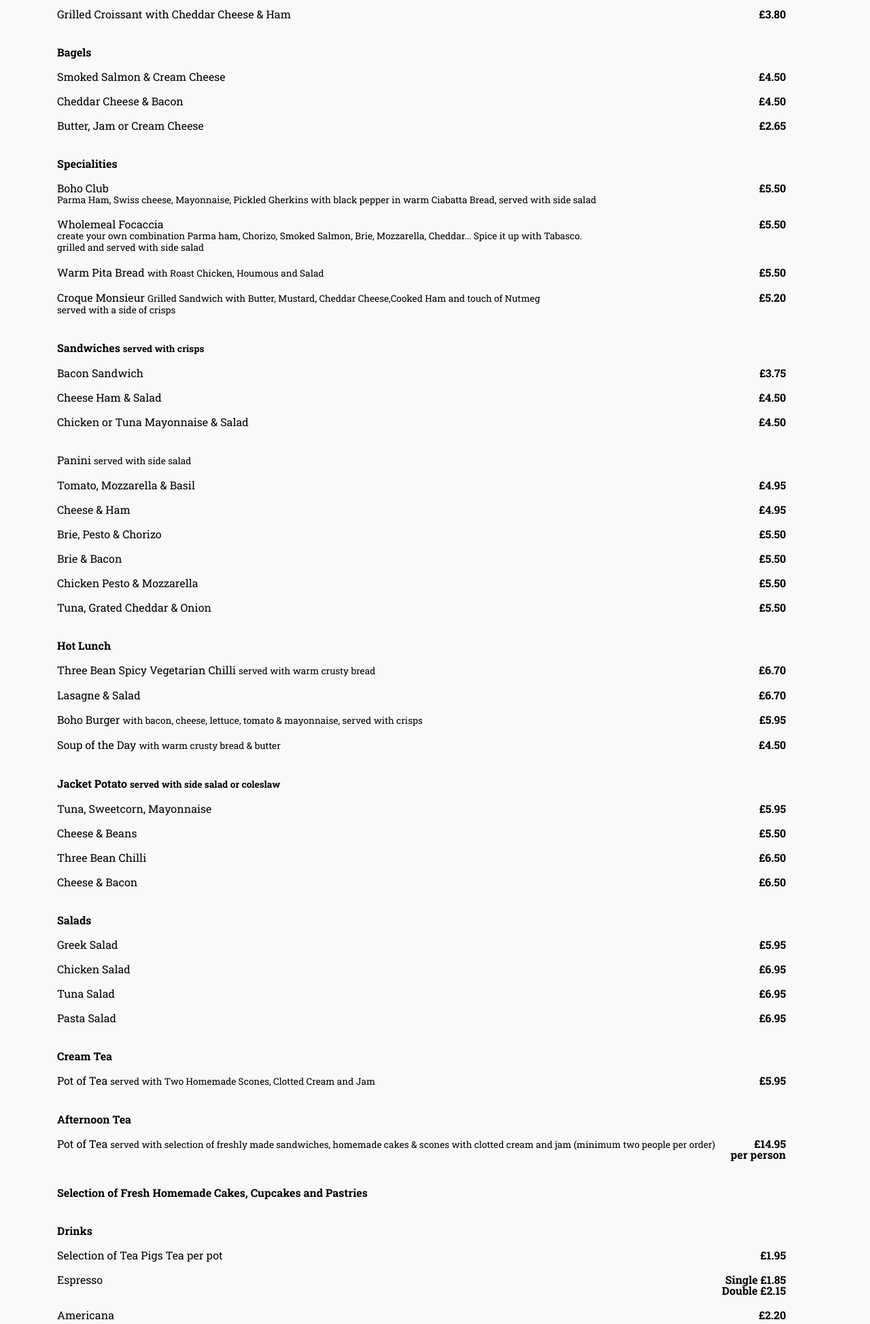
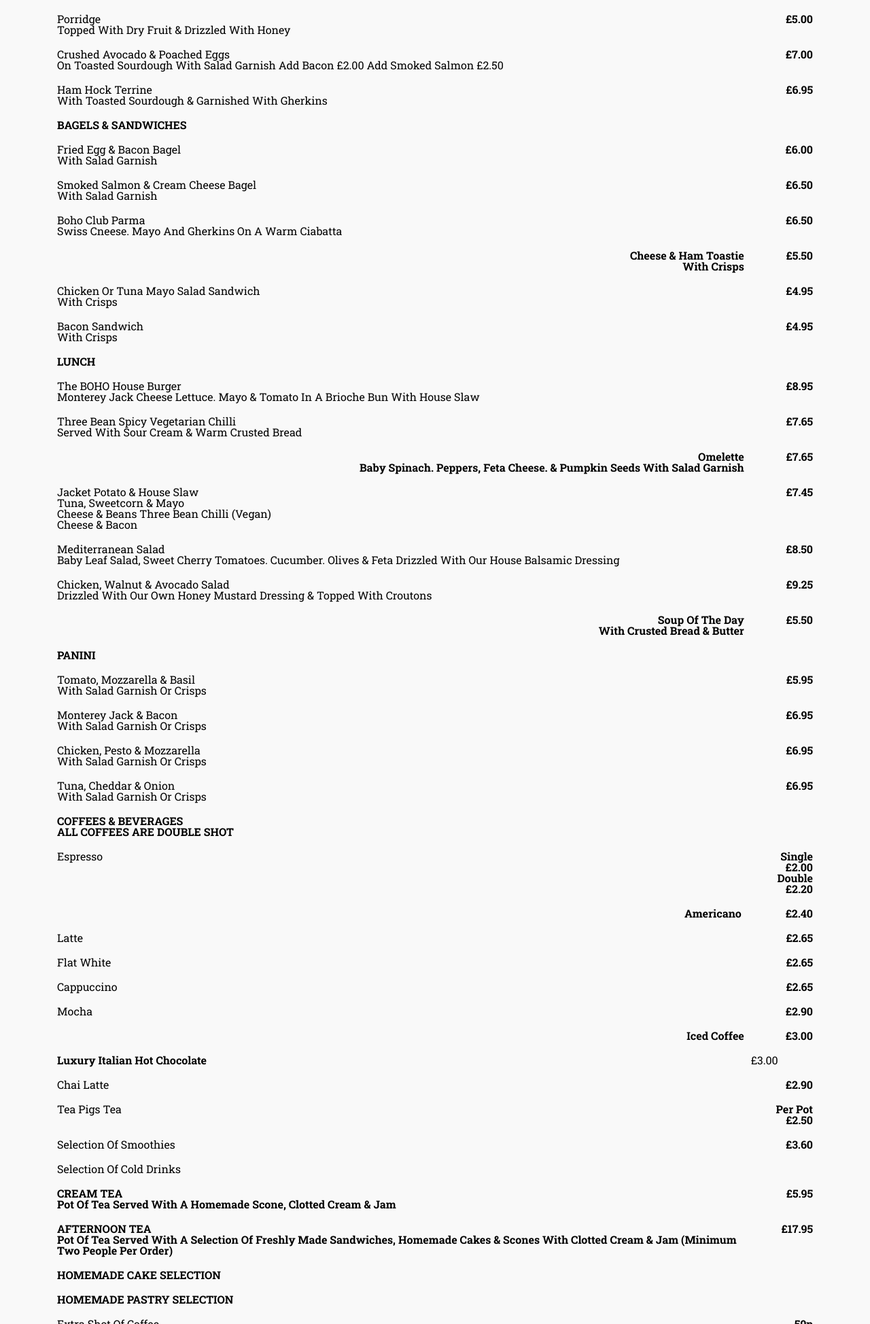
Before and after one commit to bohotearoom/bohotearoom.github.io, a plain HTML site: page menu.html in a window 1280 px wide. Shown: the part 852-2800 px from the top of the page at 68% size. Drawn offline with nearby package versions, Linux system fonts and the light colour scheme.

Commit message:
New menu

```diff
--- a/menu.html
+++ b/menu.html
@@ -78,290 +78,196 @@
                 </div>
             <section id="menu">
 <table class="tg" style="undefined;table-layout: fixed;">
+<tbody>
 <tr>
-    <td class="item__heading">All Day Breakfast &amp; Brunch</td>
+<td class="item__heading">BREAKFAST &amp; BRUNCH</td>
+<td></td>
 </tr>
 <tr>
-    <td class="item__name">Toast or English muffin with Butter, Jam or Marmalade</td>
-    <td class="item__price">£1.75</td>
+<td class="item__name"><strong>English Breakfast</strong><br />Eggs Your Way On Toast. Bacon. Sausage. Beans &amp; Grilled tomato</td>
+<td class="item__price">&pound;8.00</td>
 </tr>
 <tr>
-    <td class="item__name">Porridge with Honey</td>
-    <td class="item__price">£2.95</td>
+<td class="item__name"><strong>Eggs Benedict</strong><br />Poached Eggs Served On English Muffin, Bacon &amp; Hollandaise</td>
+<td class="item__price">&pound;8.00</td>
 </tr>
 <tr>
-    <td class="item__name">English Breakfast<span> (2 poached or fried eggs, bacon, grilled tomato, beans &amp; toast)</span></td>
-    <td class="item__price">£6.50</td>
+<td class="item__name"><strong>Eggs Hemingway</strong><br />Poached Eggs Served On English Muffin. Smoked Salmon &amp; Hollandaise</td>
+<td class="item__price">&pound;8.50</td>
 </tr>
 <tr>
-    <td class="item__name">Smoked Salmon and Scrambled Eggs on Toast</td>
-    <td class="item__price">£6.50</td>
+<td class="item__name"><strong>Scrambled Eggs On Toast<br /></strong>Add Bacon &pound;2.00 Add Smoked Salmon &pound;2.50 Add Avocado &pound;1.50<strong><br /></strong></td>
+<td class="item__price">&pound;5.50</td>
 </tr>
 <tr>
-    <td class="item__name">Scrambled or Poached Eggs on Toast</td>
-    <td class="item__price">£4.50</td>
+<td class="item__name"><strong>Toast Or English Muffin</strong> <br />Choice Of Preserves &amp; Jams</td>
+<td class="item__price">&pound;2.50</td>
 </tr>
 <tr>
-    <td class="item__name">Bacon &amp; Egg Muffin</td>
-    <td class="item__price">£3.50</td>
+<td class="item__name"><strong>Porridge</strong> <br />Topped With Dry Fruit &amp; Drizzled With Honey</td>
+<td class="item__price">&pound;5.00</td>
 </tr>
 <tr>
-    <td class="item__name">Bacon Roll</td>
-    <td class="item__price">£3.25</td>
+<td class="item__name"><strong>Crushed Avocado &amp; Poached Eggs</strong> <br />On Toasted Sourdough With Salad Garnish Add Bacon &pound;2.00 Add Smoked Salmon &pound;2.50</td>
+<td class="item__price">&pound;7.00</td>
 </tr>
 <tr>
-    <td class="item__name">Grilled Croissant with Cheddar Cheese &amp; Ham</td>
-    <td class="item__price">£3.80</td>
+<td class="item__name"><strong>Ham Hock Terrine</strong> <br />With Toasted Sourdough &amp; Garnished With Gherkins</td>
+<td class="item__price">&pound;6.95</td>
 </tr>
 <tr>
-    <td class="item__price"></td>
+<td class="item__heading">BAGELS &amp; SANDWICHES</td>
+<td></td>
+</tr>
+<tr>
+<td class="item__name"><strong>Fried Egg &amp; Bacon Bagel</strong> <br />With Salad Garnish&nbsp;</td>
+<td class="item__price">&pound;6.00</td>
+</tr>
+<tr>
+<td class="item__name"><strong>Smoked Salmon &amp; Cream Cheese Bagel</strong> <br />With Salad Garnish</td>
+<td class="item__price">&pound;6.50</td>
+</tr>
+<tr>
+<td class="item__name"><strong>Boho Club Parma</strong><br />Swiss Cneese. Mayo And Gherkins On A Warm Ciabatta&nbsp;</td>
+<td class="item__price">&pound;6.50</td>
+</tr>
+<tr>
+<td class="item__price"><strong>Cheese &amp; Ham Toastie</strong> <br />With Crisps</td>
+<td class="item__price">&pound;5.50</td>
+</tr>
+<tr>
+<td class="item__name"><strong>Chicken Or Tuna Mayo Salad Sandwich</strong> <br />With Crisps</td>
+<td class="item__price">&pound;4.95</td>
+</tr>
+<tr>
+<td class="item__name"><strong>Bacon Sandwich</strong> <br />With Crisps</td>
+<td class="item__price">&pound;4.95</td>
+</tr>
+<tr>
+<td class="item__heading">LUNCH</td>
+<td></td>
+</tr>
+<tr>
+<td class="item__name"><strong>The BOHO House Burger</strong> <br />Monterey Jack Cheese Lettuce. Mayo &amp; Tomato In A Brioche Bun With House Slaw</td>
+<td class="item__price">&pound;8.95</td>
+</tr>
+<tr>
+<td class="item__name"><strong>Three Bean Spicy Vegetarian Chilli</strong> <br />Served With Sour Cream &amp; Warm Crusted Bread</td>
+<td class="item__price">&pound;7.65</td>
+</tr>
+<tr>
+<td class="item__price"><strong>Omelette</strong> <br />Baby Spinach. Peppers, Feta Cheese. &amp; Pumpkin Seeds With Salad Garnish</td>
+<td class="item__price">&pound;7.65</td>
+</tr>
+<tr>
+<td class="item__name"><strong>Jacket Potato &amp; House Slaw</strong><br />Tuna, Sweetcorn &amp; Mayo <br />Cheese &amp; Beans Three Bean Chilli (Vegan) <br />Cheese &amp; Bacon&nbsp;</td>
+<td class="item__price">&pound;7.45</td>
+</tr>
+<tr>
+<td class="item__name"><strong>Mediterranean Salad</strong> <br />Baby Leaf Salad, Sweet Cherry Tomatoes. Cucumber. Olives &amp; Feta Drizzled With Our House Balsamic Dressing&nbsp;</td>
+<td class="item__price">&pound;8.50</td>
+</tr>
+<tr>
+<td class="item__name"><strong>Chicken, Walnut &amp; Avocado Salad</strong> <br />Drizzled With Our Own Honey Mustard Dressing &amp; Topped With Croutons</td>
+<td class="item__price">&pound;9.25</td>
+</tr>
+<tr>
+<td class="item__price"><strong>Soup Of The Day</strong> <br />With Crusted Bread &amp; Butter</td>
+<td class="item__price">&pound;5.50</td>
+</tr>
+<tr>
+<td class="item__heading">PANINI</td>
+<td></td>
+</tr>
+<tr>
+<td class="item__name"><strong>Tomato, Mozzarella &amp; Basil</strong> <br />With Salad Garnish Or Crisps</td>
+<td class="item__price">&pound;5.95</td>
+</tr>
+<tr>
+<td class="item__name"><strong>Monterey Jack &amp; Bacon</strong> <br />With Salad Garnish Or Crisps&nbsp;</td>
+<td class="item__price">&pound;6.95</td>
+</tr>
+<tr>
+<td class="item__name"><strong>Chicken, Pesto &amp; Mozzarella</strong> <br />With Salad Garnish Or Crisps</td>
+<td class="item__price">&pound;6.95</td>
+</tr>
+<tr>
+<td class="item__name"><strong>Tuna, Cheddar &amp; Onion</strong> <br />With Salad Garnish Or Crisps</td>
+<td class="item__price">&pound;6.95</td>
+</tr>
+<tr>
+<td class="item__heading">COFFEES &amp; BEVERAGES <br />ALL COFFEES ARE DOUBLE SHOT</td>
+<td></td>
+</tr>
+<tr>
+<td class="item__name"><strong>Espresso</strong></td>
+<td class="item__price">Single &pound;2.00 <br />Double &pound;2.20</td>
+</tr>
+<tr>
+<td class="item__price"><strong>Americano&nbsp;</strong></td>
+<td class="item__price">&pound;2.40</td>
+</tr>
+<tr>
+<td class="item__name"><strong>Latte</strong></td>
+<td class="item__price">&pound;2.65</td>
+</tr>
+<tr>
+<td class="item__name"><strong>Flat White</strong></td>
+<td class="item__price">&pound;2.65</td>
+</tr>
+<tr>
+<td class="item__name"><strong>Cappuccino</strong></td>
+<td class="item__price">&pound;2.65</td>
+</tr>
+<tr>
+<td class="item__name"><strong>Mocha</strong></td>
+<td class="item__price">&pound;2.90</td>
+</tr>
+<tr>
+<td class="item__price"><strong>Iced Coffee</strong></td>
+<td class="item__price">&pound;3.00</td>
+</tr>
+<tr>
+<td class="item__heading"><strong>Luxury Italian Hot Chocolate</strong></td>
+<td>&pound;3.00</td>
+</tr>
+<tr>
+<td class="item__name"><strong>Chai Latte</strong></td>
+<td class="item__price">&pound;2.90</td>
+</tr>
+<tr>
+<td class="item__name"><strong>Tea Pigs Tea</strong></td>
+<td class="item__price">Per Pot &pound;2.50</td>
+</tr>
+<tr>
+<td class="item__name"><strong>Selection Of Smoothies</strong></td>
+<td class="item__price">&pound;3.60</td>
+</tr>
+<tr>
+<td class="item__name"><strong>Selection Of Cold Drinks</strong></td>
 <td class="item__price"></td>
 </tr>
 <tr>
-    <td class="item__heading">Bagels</td>
+<td class="item__heading"><strong>CREAM TEA</strong> <br />Pot Of Tea Served With A Homemade Scone, Clotted Cream &amp; Jam</td>
+<td class="item__price">&pound;5.95</td>
 </tr>
 <tr>
-    <td class="item__name">Smoked Salmon &amp; Cream Cheese</td>
-    <td class="item__price">£4.50</td>
+<td class="item__heading"><strong>AFTERNOON TEA</strong><br />Pot Of Tea Served With A Selection Of Freshly Made Sandwiches, Homemade Cakes &amp; Scones With Clotted Cream &amp; Jam (Minimum Two People Per Order)</td>
+<td class="item__price">&pound;17.95</td>
 </tr>
 <tr>
-    <td class="item__name">Cheddar Cheese &amp; Bacon</td>
-    <td class="item__price">£4.50</td>
+<td class="item__heading">HOMEMADE CAKE SELECTION</td>
+<td></td>
 </tr>
 <tr>
-    <td class="item__name">Butter, Jam or Cream Cheese</td>
-    <td class="item__price">£2.65</td>
+<td class="item__heading">HOMEMADE PASTRY SELECTION</td>
+<td></td>
 </tr>
 <tr>
-    <td class="item__price"></td>
-    <td class="item__price"></td>
+<td class="item__name"><strong>Extra Shot Of Coffee </strong><br /><strong>Marshmallows <br />Soya Or Almond Milk F<br />lavoured Syrup </strong></td>
+<td class="item__price">50p</td>
 </tr>
-  <tr>
-    <td class="item__heading">Specialities</td>
-  </tr>
-  <tr>
-    <td class="item__name">Boho Club <br/> <span>Parma Ham, Swiss cheese, Mayonnaise, Pickled Gherkins with black pepper in warm Ciabatta Bread, served with side salad</span></td>
-    <td class="item__price">£5.50</td>
-  </tr>
-  <tr>
-    <td class="item__name">Wholemeal Focaccia <br/> <span>create your own combination Parma ham, Chorizo, Smoked Salmon, Brie, Mozzarella, Cheddar... Spice it up with Tabasco. <br/>grilled and served with side salad<span></td>
-    <td class="item__price">£5.50</td>
-  </tr>
-  <tr>
-    <td class="item__name">Warm Pita Bread <span>with Roast Chicken, Houmous and Salad</span></td>
-    <td class="item__price">£5.50</td>
-  </tr>
-  <tr>
-    <td class="item__name">Croque Monsieur <span> Grilled Sandwich with Butter, Mustard, Cheddar Cheese,Cooked Ham and touch of Nutmeg<br>served with a side of crisps</span></td>
-    <td class="item__price">£5.20</td>
-  </tr>
-  <tr>
-    <td class="item__price"></td>
-    <td class="item__price"></td>
-  </tr>
-  <tr>
-    <td class="item__heading">Sandwiches <span>served with crisps</span></td>
-  </tr>
-  <tr>
-    <td class="item__name">Bacon Sandwich</td>
-    <td class="item__price">£3.75</td>
-  </tr>
-  <tr>
-    <td class="item__name">Cheese Ham &amp; Salad</td>
-    <td class="item__price">£4.50</td>
-  </tr>
-  <tr>
-    <td class="item__name">Chicken or Tuna Mayonnaise &amp; Salad</td>
-    <td class="item__price">£4.50</td>
-  </tr>
-  <tr>
-    <td class="item__price"></td>
-    <td class="item__price"></td>
-  </tr>
-  <tr>
-    <td class="item__name">Panini <span>served with side salad</span></td>
-  </tr>
-  <tr>
-    <td class="item__name">Tomato, Mozzarella &amp; Basil</td>
-    <td class="item__price">£4.95</td>
-  </tr>
-  <tr>
-    <td class="item__name">Cheese &amp; Ham</td>
-    <td class="item__price">£4.95</td>
-  </tr>
-  <tr>
-    <td class="item__name">Brie, Pesto &amp; Chorizo</td>
-    <td class="item__price">£5.50</td>
-  </tr>
-  <tr>
-    <td class="item__name">Brie &amp; Bacon</td>
-    <td class="item__price">£5.50</td>
-  </tr>
-  <tr>
-    <td class="item__name">Chicken Pesto &amp; Mozzarella</td>
-    <td class="item__price">£5.50</td>
-  </tr>
-  <tr>
-    <td class="item__name">Tuna, Grated Cheddar &amp; Onion</td>
-    <td class="item__price">£5.50</td>
-  </tr>
-  <tr>
-    <td class="item__price"></td>
-    <td class="item__price"></td>
-  </tr>
-  <tr>
-    <td class="item__heading">Hot Lunch</td>
-  </tr>
-  <tr>
-    <td class="item__name">Three Bean Spicy Vegetarian Chilli <span>served with warm crusty bread</span></td>
-    <td class="item__price">£6.70</td>
-  </tr>
-  <tr>
-    <td class="item__name">Lasagne &amp; Salad</td>
-    <td class="item__price">£6.70</td>
-  </tr>
-  <tr>
-    <td class="item__name">Boho Burger <span>with bacon, cheese, lettuce, tomato &amp; mayonnaise, served with crisps</span></td>
-    <td class="item__price">£5.95</td>
-  </tr>
-  <tr>
-    <td class="item__name">Soup of the Day <span>with warm crusty bread &amp; butter</span></td>
-    <td class="item__price">£4.50</td>
-  </tr>
-  <tr>
-    <td class="item__price"></td>
-    <td class="item__price"></td>
-  </tr>
-  <tr>
-    <td class="item__heading">Jacket Potato <span>served with side salad or coleslaw</span></td>
-  </tr>
-  <tr>
-    <td class="item__name">Tuna, Sweetcorn, Mayonnaise</td>
-    <td class="item__price">£5.95</td>
-  </tr>
-  <tr>
-    <td class="item__name">Cheese &amp; Beans</td>
-    <td class="item__price">£5.50</td>
-  </tr>
-  <tr>
-    <td class="item__name">Three Bean Chilli</td>
-    <td class="item__price">£6.50</td>
-  </tr>
-  <tr>
-    <td class="item__name">Cheese &amp; Bacon</td>
-    <td class="item__price">£6.50</td>
-  </tr>
-  <tr>
-    <td class="item__price"></td>
-    <td class="item__price"></td>
-  </tr>
-  <tr>
-    <td class="item__heading">Salads</td>
-  </tr>
-  <tr>
-    <td class="item__name">Greek Salad</td>
-    <td class="item__price">£5.95</td>
-  </tr>
-  <tr>
-    <td class="item__name">Chicken Salad</td>
-    <td class="item__price">£6.95</td>
-  </tr>
-  <tr>
-    <td class="item__name">Tuna Salad</td>
-    <td class="item__price">£6.95</td>
-  </tr>
-  <tr>
-    <td class="item__name">Pasta Salad</td>
-    <td class="item__price">£6.95</td>
-  </tr>
-  <tr>
-    <td class="item__price"></td>
-    <td class="item__price"></td>
-  </tr>
-  <tr>
-    <td class="item__heading">Cream Tea</td>
-  </tr>
-  <tr>
-    <td class="item__name">Pot of Tea <span>served with Two Homemade Scones, Clotted Cream and Jam</span></td>
-    <td class="item__price">£5.95</td>
-  </tr>
-  <tr>
-    <td class="item__price"></td>
-    <td class="item__price"></td>
-  </tr>
-  <tr>
-    <td class="item__heading">Afternoon Tea</td>
-  </tr>
-  <tr>
-    <td class="item__name">Pot of Tea <span>served with selection of freshly made sandwiches, homemade cakes &amp; scones with clotted cream and jam (minimum two people per order)</span></td>
-    <td class="item__price">£14.95<br/>per person</td>
-  </tr>
-  <tr>
-    <td class="item__price"></td>
-    <td class="item__price"></td>
-  </tr>
-  <tr>
-    <td class="item__heading">Selection of Fresh Homemade Cakes, Cupcakes and Pastries</td>
-  </tr>
-  <tr>
-    <td class="item__price"></td>
-    <td class="item__price"></td>
-  </tr>
-  <tr>
-    <td class="item__heading">Drinks</td>
-    <td class="item__price"></td>
-  </tr>
-  <tr>
-    <td class="item__name">Selection of Tea Pigs Tea per pot</td>
-    <td class="item__price">£1.95</td>
-  </tr>
-  <tr>
-    <td class="item__name">Espresso</td>
-    <td class="item__price">Single £1.85<br/>Double £2.15</td>
-  </tr>
-  <tr>
-    <td class="item__name">Americana</td>
-    <td class="item__price">£2.20</td>
-  </tr>
-  <tr>
-    <td class="item__name">Cappuccino</td>
-    <td class="item__price">£2.50</td>
-  </tr>
-  <tr>
-    <td class="item__name">Latte</td>
-    <td class="item__price">£2.50</td>
-  </tr>
-  <tr>
-    <td class="item__name">Flat White</td>
-    <td class="item__price">£2.50</td>
-  </tr>
-  <tr>
-    <td class="item__name">Mocca</td>
-    <td class="item__price">£2.60</td>
-  </tr>
-  <tr>
-    <td class="item__name">Iced Coffee</td>
-    <td class="item__price">£2.60</td>
-  </tr>
-  <tr>
-    <td class="item__name">Hot Chocolate</td>
-    <td class="item__price">£2.60</td>
-  </tr>
-  <tr>
-    <td class="item__price"></td>
-    <td class="item__price"></td>
-  </tr>
-  <tr>
-    <td class="item__heading">Selection of Fresh Smoothies</td>
-    <td class="item__price">£3.50</td>
-  </tr>
-  <tr>
-    <td class="item__price"></td>
-    <td class="item__price"></td>
-  </tr>
-  <tr>
-    <td class="item__heading">Selection of Cold Drinks</td>
-  </tr>
+</tbody>
 </table>
             </section>
         </div>
```
Lines whose indentation alone changed are shown as unchanged.
